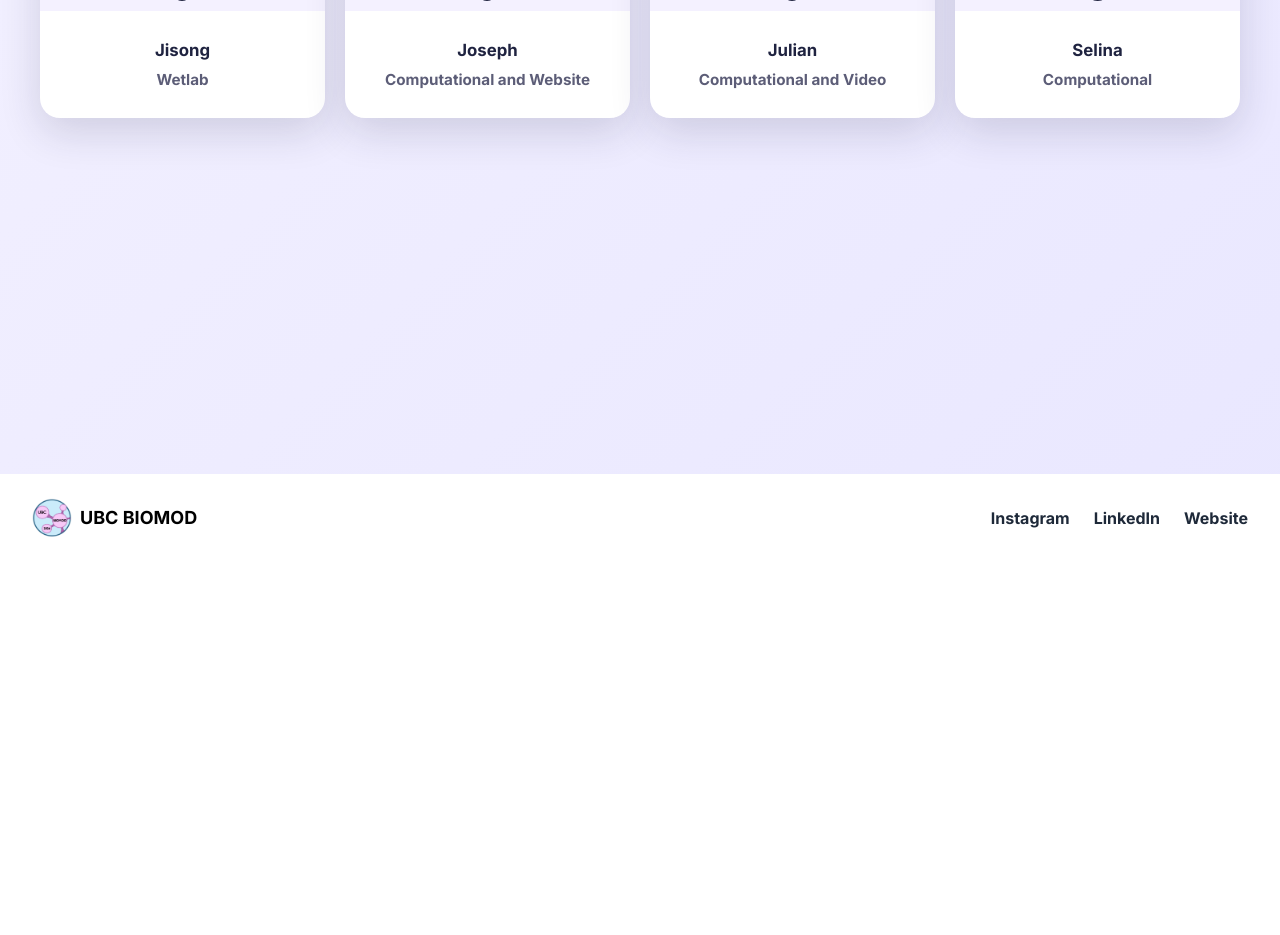
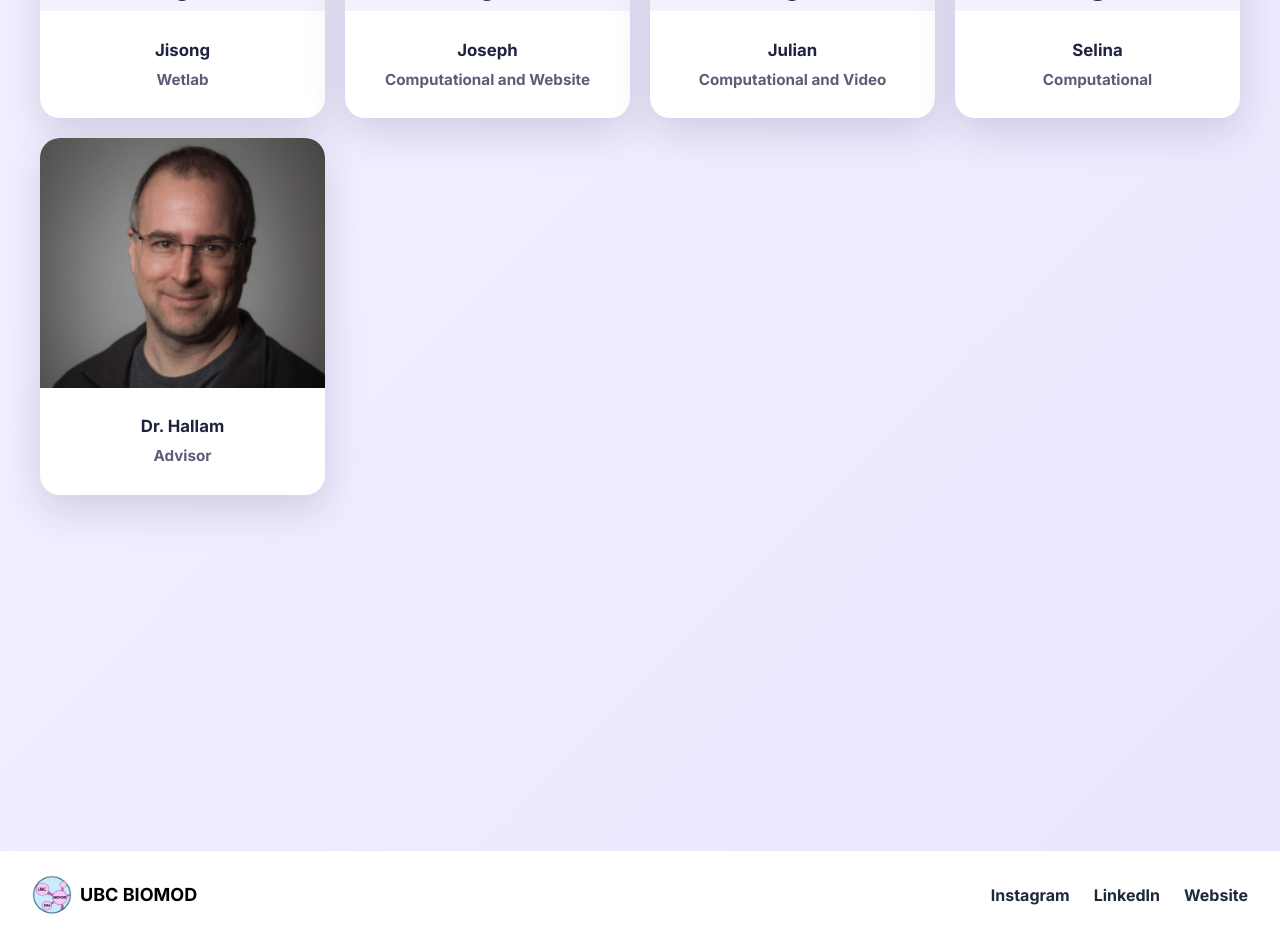
Before and after one commit to ubc-biomod/biomod2026, a React (Vite) app: page /team in a window 1280 px wide. Shown: the part 920-1855 px from the top of the page. Before the commit the page ends 1482 px from the top, so only its background shows below. Built offline with nearby package versions, Linux system fonts and the light colour scheme.

Commit message:
Added Dr. Hallam's team card, added optional image? and imagePosition? properties to TeamMember type.

```diff
--- a/src/pages/Team.tsx
+++ b/src/pages/Team.tsx
@@ -1,10 +1,13 @@
 import { useEffect, useState } from "react";
+import hallamImg from "../assets/images/HallamSteven.png";
 
 type TeamMember = {
   name: string;
   role: string;
   description: string;
   accent: string;
+  image?: string;
+  imagePosition?: string;
 };
 
 const createPlaceholderImage = (initials: string, accent: string) => {
@@ -69,6 +72,14 @@ const teamMembers: TeamMember[] = [
     description: "A Short Description",
     accent: "#e57373",
   },
+  {
+    name: "Dr. Hallam",
+    role: "Advisor",
+    description: "A Short Description",
+    accent: "#000000",
+    image: hallamImg,
+    imagePosition: "center 20%",
+  },
 ];
 
 function TeamPage() {
@@ -118,9 +129,16 @@ function TeamPage() {
             <div className="team-card__inner">
               <div className="team-card__face team-card__face--front">
                 <img
-                  src={createPlaceholderImage(member.name.split(" ").map((part) => part[0]).join(""), member.accent)}
+                  src={
+                    member.image ||
+                    createPlaceholderImage(member.name.split(" ").map((part) => part[0]).join(""), member.accent)
+                  }
                   alt={member.name}
                   className="team-card__image"
+                  style={{
+                    objectPosition: member.imagePosition ||
+                    "center"
+                    }}
                 />
                 <div className="team-card__content">
                   <h2>{member.name}</h2>
```
Also changed, not shown: src/assets/images/HallamSteven.png (added).
